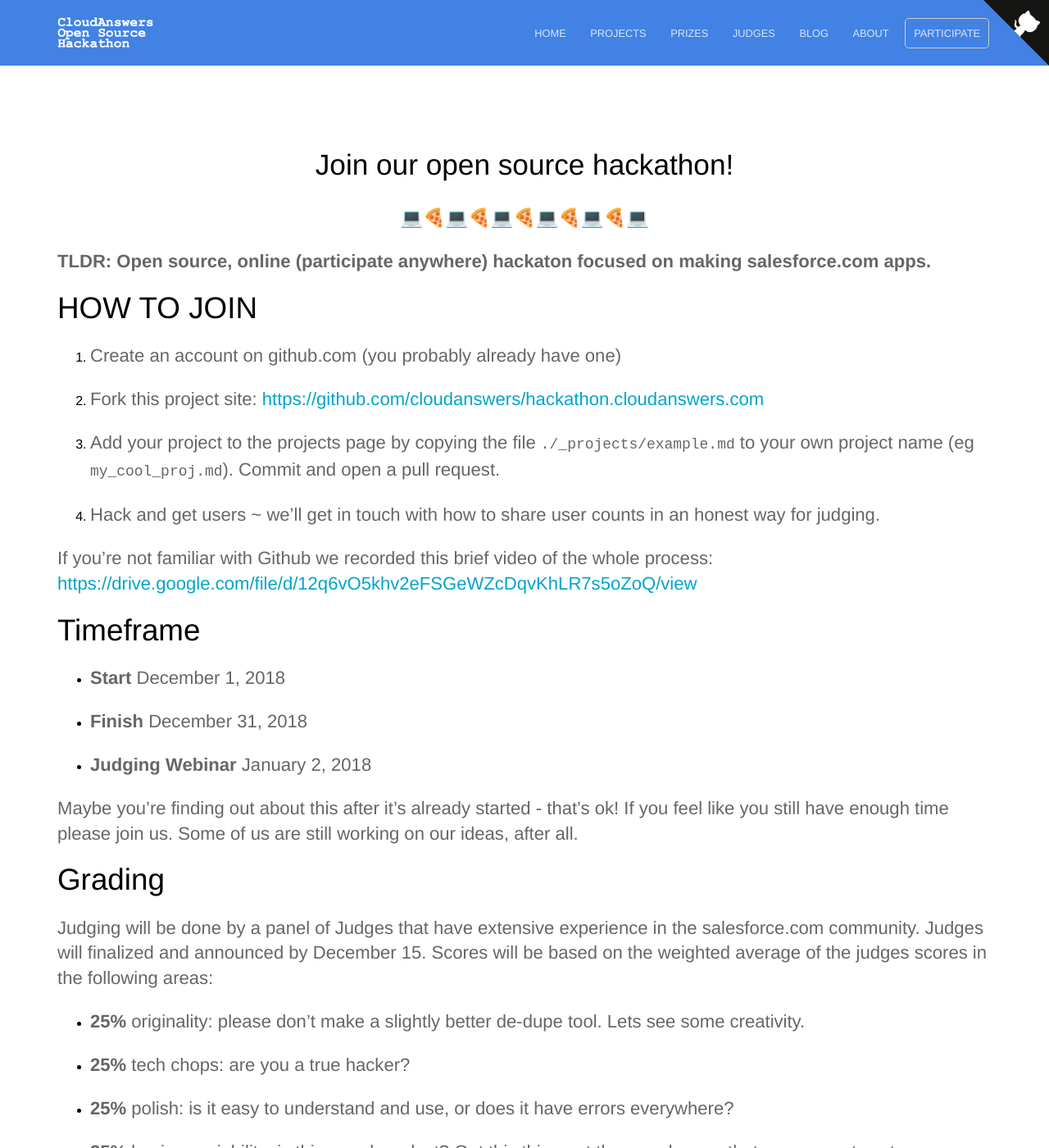
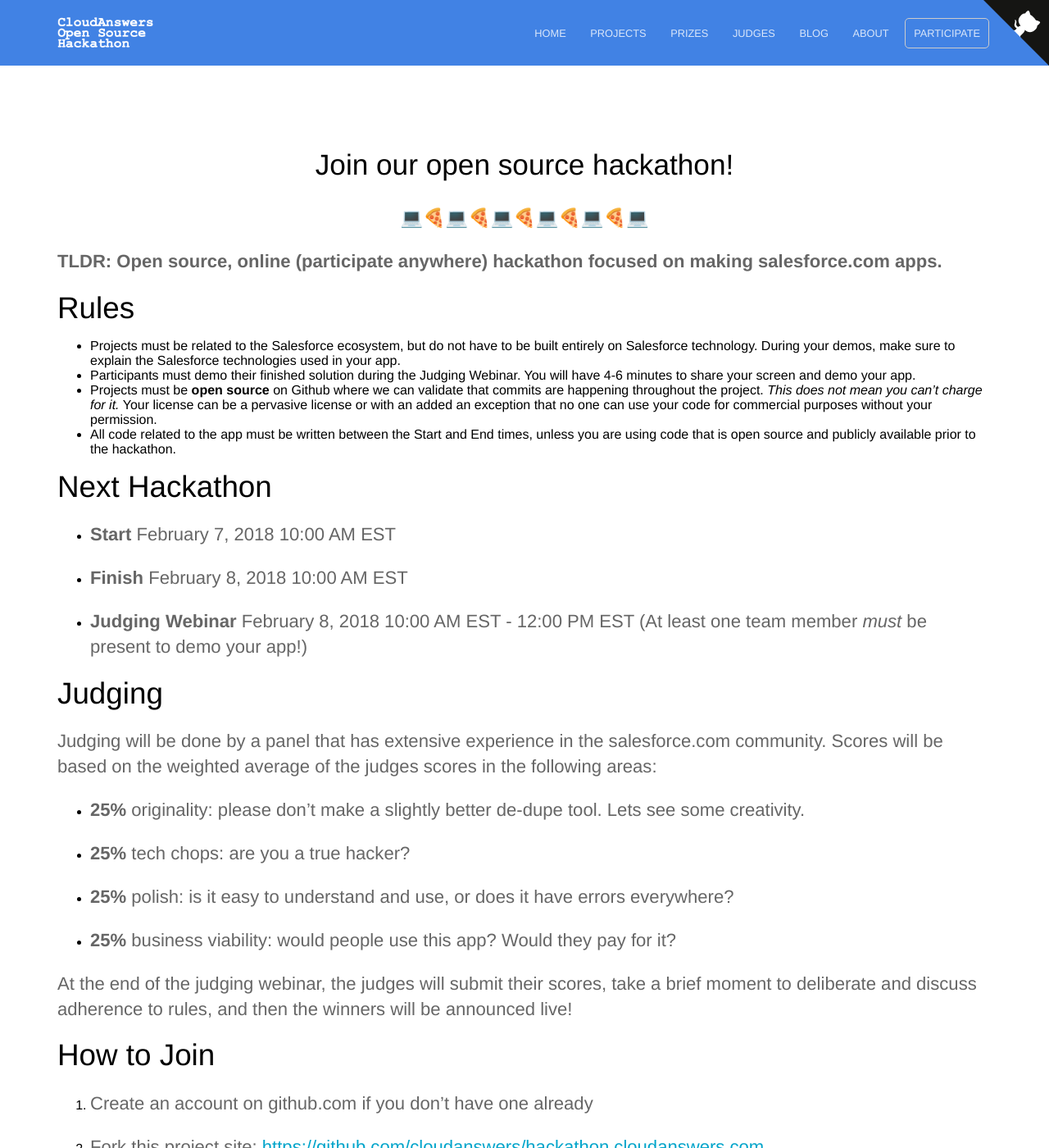
Before and after one commit to cloudanswers/hackathon.cloudanswers.com, a Jekyll site: the page built from participate.md, in a window 1280 px wide and 1400 px high. Shown: the whole window at 82% size. Built offline with Jekyll 4.4.1, drawn with Linux system fonts in a browser that asks for light colours; a script that is not in the unit is left out; some of the changed text lies outside the part shown.

Commit message:
Updating timeframe for december and clarifying the rules

```diff
--- a/participate.md
+++ b/participate.md
@@ -4,43 +4,35 @@
 description: 💻🍕💻🍕💻🍕💻🍕💻🍕💻
 faq:
   - question: Are teams allowed?  Can I do it solo?
-    answer: We are judging the *project* as the end product
+    answer: You are welcome to work in teams, although most of us compete solo.
   - question: What country do I need to reside in?
     answer: We are not limiting this to any specific countries
   - question: How will payment work?
     answer: We will use PayPal, wire transfer, or any other popular means of funds transfer
   - question: Who is sponsoring this?
-    answer: a small consulting group named <a href="https://www.cloudanswers.com">CloudAnswers.com</a>
+    answer: A small consulting group named <a href="https://www.cloudanswers.com">CloudAnswers.com</a>
 ---
 
-<strong>TLDR: Open source, online (participate anywhere) hackaton focused on making salesforce.com apps.</strong>
+<strong>TLDR: Open source, online (participate anywhere) hackathon focused on making salesforce.com apps.</strong>
 
-# HOW TO JOIN
+# Rules
 
-1. Create an account on github.com (you probably already have one)
+- Projects must be related to the Salesforce ecosystem, but do not have to be built entirely on Salesforce technology. During your demos, make sure to explain the Salesforce technologies used in your app.
+- Participants must demo their finished solution during the Judging Webinar. You will have 4-6 minutes to share your screen and demo your app.
+- Projects must be **open source** on Github where we can validate that commits are happening throughout the project. _This does not mean you can't charge for it._ Your license can be a pervasive license or with an added an exception that no one can use your code for commercial purposes without your permission.
+- All code related to the app must be written between the Start and End times, unless you are using code that is open source and publicly available prior to the hackathon.
 
-2. Fork this project site: [https://github.com/cloudanswers/hackathon.cloudanswers.com](https://github.com/cloudanswers/hackathon.cloudanswers.com)
+# Next Hackathon
 
-3. Add your project to the projects page by copying the file `./_projects/example.md` to your own project name (eg `my_cool_proj.md`). Commit and open a pull request.
+- **Start** February 7, 2018 10:00 AM EST
 
-4. Hack and get users ~ we'll get in touch with how to share user counts in an honest way for judging.
+- **Finish** February 8, 2018 10:00 AM EST
 
-If you're not familiar with Github we recorded this brief video of the whole process: <Br/>
-[https://drive.google.com/file/d/12q6vO5khv2eFSGeWZcDqvKhLR7s5oZoQ/view](https://drive.google.com/file/d/12q6vO5khv2eFSGeWZcDqvKhLR7s5oZoQ/view)
+- **Judging Webinar** February 8, 2018 10:00 AM EST - 12:00 PM EST (At least one team member _must_ be present to demo your app!)
 
-# Timeframe
+# Judging
 
-- **Start** December 1, 2018
-
-- **Finish** December 31, 2018
-
-- **Judging Webinar** January 2, 2018
-
-Maybe you're finding out about this after it's already started - that's ok! If you feel like you still have enough time please join us. Some of us are still working on our ideas, after all.
-
-# Grading
-
-Judging will be done by a panel of Judges that have extensive experience in the salesforce.com community. Judges will finalized and announced by December 15. Scores will be based on the weighted average of the judges scores in the following areas:
+Judging will be done by a panel that has extensive experience in the salesforce.com community. Scores will be based on the weighted average of the judges scores in the following areas:
 
   - **25%** originality: please don't make a slightly better de-dupe tool. Lets see some creativity.
 
@@ -48,13 +40,22 @@
 
   - **25%** polish: is it easy to understand and use, or does it have errors everywhere?
 
-  - **25%** business viability: is this a real product? Get this thing out there and prove that you can get customers. Points awarded for business potential, but winners in this category should prove viability with potential customers - demo your user metrics during the judging webinar and show off sandbox installs, oauth access, production installs, and, for the truly ambitious, any real contracts you can get!
+  - **25%** business viability: would people use this app? Would they pay for it?
 
-We typically use a scoring Google Sheet that is collaborated on by the judging panel. They review the entries together, go offline to judge and update their scores in the spreadsheet, and return to announce the winner. So winners will be announced on January 2, 2018!
+At the end of the judging webinar, the judges will submit their scores, take a brief moment to deliberate and discuss adherence to rules, and then the winners will be announced live!
 
-# Open Source
+# How to Join
 
-Projects must be **open source** on Github where we can validate that commits are happening throughout the project. _This does not mean you can't charge for it._ Your license can be a pervasive license or with an added an exception that no one can use your code for commercial purposes without your permission.
+1. Create an account on github.com if you don't have one already
+
+2. Fork this project site: [https://github.com/cloudanswers/hackathon.cloudanswers.com](https://github.com/cloudanswers/hackathon.cloudanswers.com)
+
+3. Add your project to the projects page by copying the file `./_projects/example.md` to your own project name (eg `my_cool_proj.md`). Commit and open a pull request.
+
+4. Start planning your app. At the official start time, begin coding.
+
+If you're not familiar with Github we recorded this brief video of the whole process: <Br/>
+[https://drive.google.com/file/d/12q6vO5khv2eFSGeWZcDqvKhLR7s5oZoQ/view](https://drive.google.com/file/d/12q6vO5khv2eFSGeWZcDqvKhLR7s5oZoQ/view)
 
 {% if page.faq %}
 
```
